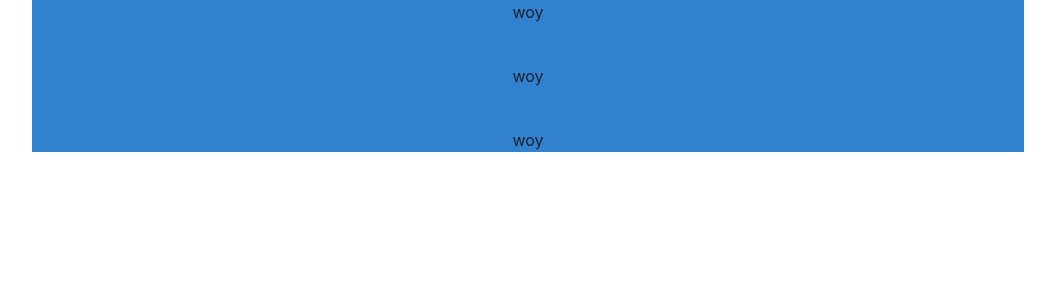
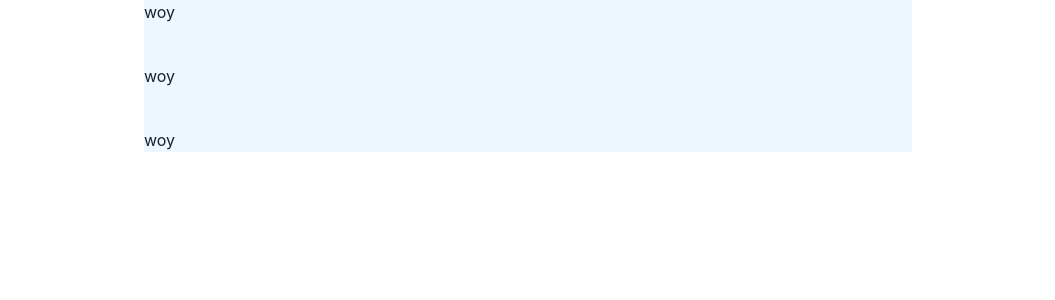
Before and after one commit to codingki/sawerlay, a Next.js app: page / in a window 1280 px wide. Shown: the top 300 px of the page, without its empty margins (112-1167 px from the left). Built offline with nearby package versions, Linux system fonts and the light colour scheme.

Commit message:
feat: add layout component

```diff
--- /dev/null
+++ b/components/layout.tsx
@@ -0,0 +1,9 @@
+import { Stack, Box } from "@chakra-ui/react";
+
+export const Layout = ({ children }: { children: React.ReactNode }) => (
+  <Box w="full" minH="100vh" px={[4, 8]} pb="40">
+    <Stack maxW="3xl" mx="auto" spacing={10} bgColor="blue.50">
+      {children}
+    </Stack>
+  </Box>
+);
--- a/pages/_app.tsx
+++ b/pages/_app.tsx
@@ -1,11 +1,14 @@
 import "@/styles/globals.css";
 import type { AppProps } from "next/app";
 import { ChakraProvider } from "@chakra-ui/react";
+import { Layout } from "@/components/layout";
 
 export default function App({ Component, pageProps }: AppProps) {
   return (
     <ChakraProvider>
-      <Component {...pageProps} />
+      <Layout>
+        <Component {...pageProps} />
+      </Layout>
     </ChakraProvider>
   );
 }
--- a/pages/index.tsx
+++ b/pages/index.tsx
@@ -1,4 +1,13 @@
-import { Container, Stack, Text, VStack } from "@chakra-ui/react";
+import {
+  Box,
+  Button,
+  Container,
+  HStack,
+  Link,
+  Stack,
+  Text,
+  VStack,
+} from "@chakra-ui/react";
 
 export default function Home() {
   const warna = {
@@ -6,12 +15,10 @@ export default function Home() {
     md: "blue.500",
   };
   return (
-    <Container maxWidth={"container.lg"}>
-      <VStack spacing={10} bgColor={warna}>
-        <Text>woy</Text>
-        <Text>woy</Text>
-        <Text>woy</Text>
-      </VStack>
-    </Container>
+    <>
+      <Text>woy</Text>
+      <Text>woy</Text>
+      <Text>woy</Text>
+    </>
   );
 }
```
Also changed, not shown: 1 other file (tests, documents, lock files or other folders).
